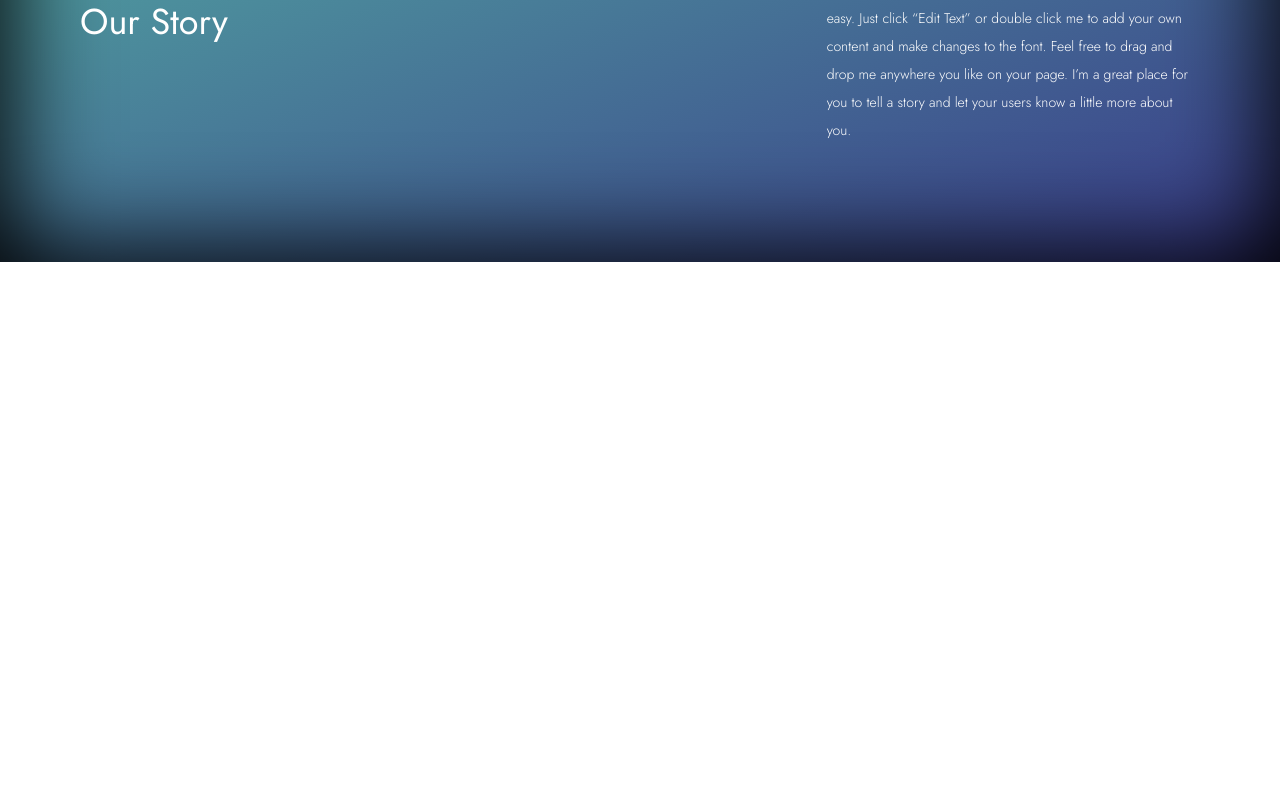
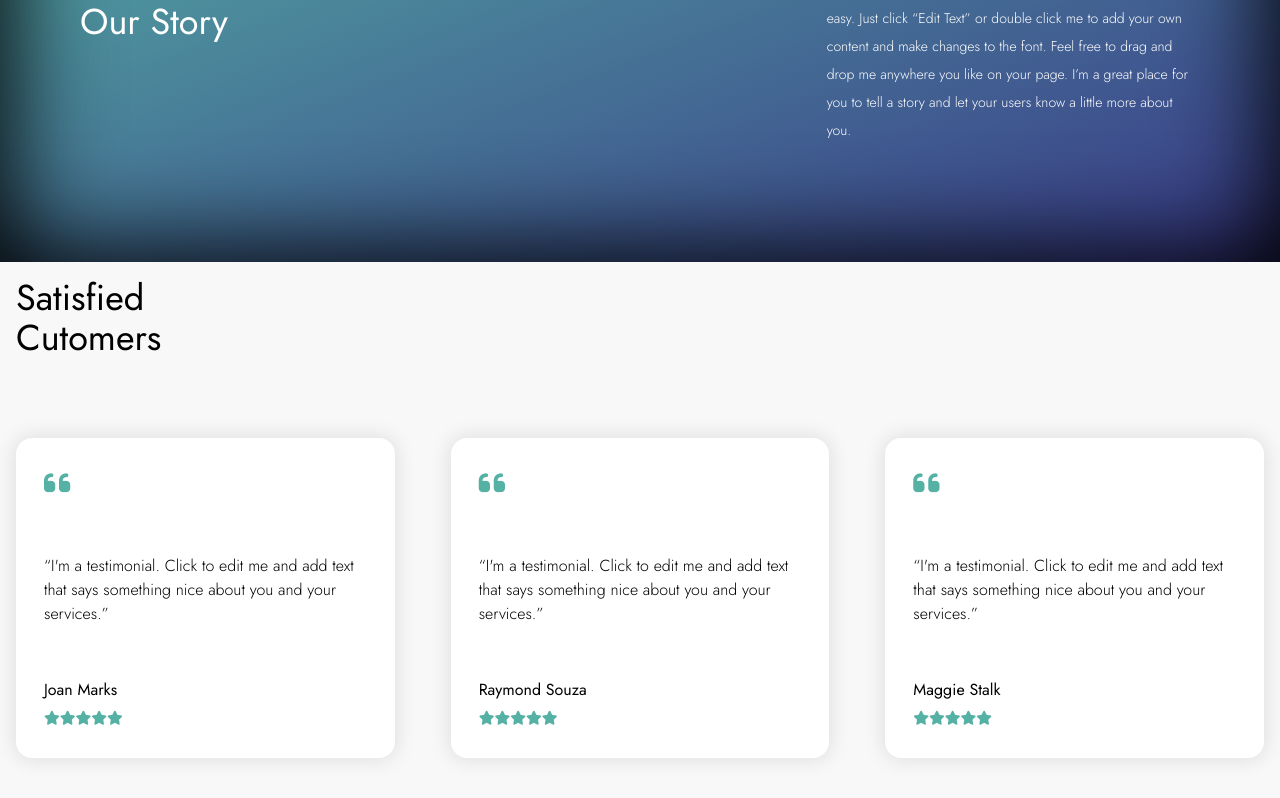
Before and after one commit to mhdrashid-dev/static-apk--informational-website, a React (Create React App) app: page / in a window 1280 px wide. Shown: the part 2919-3717 px from the top of the page. Before the commit the page ends 3181 px from the top, so only its background shows below. Built offline with nearby package versions, Linux system fonts and the light colour scheme.

Commit message:
Complete Review page Design

```diff
--- a/src/Components/ReviewPage/Review.js
+++ b/src/Components/ReviewPage/Review.js
@@ -0,0 +1,51 @@
+import React from 'react'
+
+function Review() {
+  return (
+    <div className='w-full min-h-[100vh] md:min-h-[50vh] bg-[rgb(248,248,248)] font-jost  myb-5 p-4 2xl:pt-28'>
+      <div className="heading container mx-auto">
+        <h1 className='text-3xl xl:text-4xl 2xl:text-5xl'>Satisfied <br /> Cutomers</h1>
+      </div>
+      <div className="reviewers mt-20 2xl:mt-24 h-full md:grid md:grid-cols-2 md:gap-10  lg:grid-cols-3 lg:gap-14 2xl:gap-48 container mx-auto">
+        <div className="review-card-1 min-h-[40vh] mb-10 md:min-h-[30vh] lg:min-h-[40vh] rounded-2xl shadow-2xl w-full p-7 flex bg-white flex-col justify-between" style={{boxShadow:'0px 0px 20px 2px rgb(0,0,0,.1)'}}>
+            <h1 className='text-3xl text-second'><i class="fa-solid fa-quote-left"></i></h1>
+            <p className='font-extralight '>“I'm a testimonial. Click to edit me and add text that says something nice about you and your services.”</p>
+            <div className="icons">
+              <h1 className='mb-1'>Joan Marks</h1>
+              <i class="fa-solid fa-star text-second text-sm"></i>
+              <i class="fa-solid fa-star text-second text-sm"></i>
+              <i class="fa-solid fa-star text-second text-sm"></i>
+              <i class="fa-solid fa-star text-second text-sm"></i>
+              <i class="fa-solid fa-star text-second text-sm"></i>
+            </div>
+        </div>
+        <div className="review-card-1 min-h-[40vh] mb-10 md:min-h-[30vh] lg:min-h-[40vh] rounded-2xl shadow-2xl w-full flex bg-white flex-col justify-between p-7" style={{boxShadow:'0px 0px 20px 2px rgb(0,0,0,.1)'}}>
+            <h1 className='text-3xl text-second'><i class="fa-solid fa-quote-left"></i></h1>
+            <p className='font-extralight '>“I'm a testimonial. Click to edit me and add text that says something nice about you and your services.”</p>
+            <div className="icons">
+              <h1 className='mb-1'>Raymond Souza</h1>
+              <i class="fa-solid fa-star text-second text-sm"></i>
+              <i class="fa-solid fa-star text-second text-sm"></i>
+              <i class="fa-solid fa-star text-second text-sm"></i>
+              <i class="fa-solid fa-star text-second text-sm"></i>
+              <i class="fa-solid fa-star text-second text-sm"></i>
+            </div>
+        </div>
+        <div className="review-card-1 min-h-[40vh] mb-10 md:min-h-[30vh] lg:min-h-[40vh] md:mx-[50%] lg:mx-0 p-7 flex bg-white flex-col justify-between  rounded-2xl shadow-2xl w-full" style={{boxShadow:'0px 0px 20px 2px rgb(0,0,0,.1)'}}>
+            <h1 className='text-3xl text-second'><i class="fa-solid fa-quote-left"></i></h1>
+            <p className='font-extralight '>“I'm a testimonial. Click to edit me and add text that says something nice about you and your services.”</p>
+            <div className="icons">
+              <h1 className='mb-1'>Maggie Stalk</h1>
+              <i class="fa-solid fa-star text-second text-sm"></i>
+              <i class="fa-solid fa-star text-second text-sm"></i>
+              <i class="fa-solid fa-star text-second text-sm"></i>
+              <i class="fa-solid fa-star text-second text-sm"></i>
+              <i class="fa-solid fa-star text-second text-sm"></i>
+            </div>
+        </div>
+      </div>
+    </div>
+  )
+}
+
+export default Review
--- a/src/Pages/ReviewPage.js
+++ b/src/Pages/ReviewPage.js
@@ -0,0 +1,12 @@
+import React from 'react'
+import Review from '../Components/ReviewPage/Review'
+
+function ReviewPage() {
+  return (
+    <div>
+      <Review></Review>
+    </div>
+  )
+}
+
+export default ReviewPage
--- a/src/Website.js
+++ b/src/Website.js
@@ -3,6 +3,7 @@ import AboutPage from './Pages/AboutPage'
 import FeaturePage from './Pages/FeaturePage'
 import HomePage from './Pages/HomePage'
 import NavbarPage from './Pages/NavbarPage'
+import ReviewPage from './Pages/ReviewPage'
 import ServicePage from './Pages/ServicePage'
 import WorkflowPage from './Pages/WorkflowPage'
 
@@ -15,6 +16,7 @@ function Website() {
       <FeaturePage></FeaturePage>
       <WorkflowPage></WorkflowPage>
       <AboutPage></AboutPage>
+      <ReviewPage></ReviewPage>
     </div>
   )
 }
```
